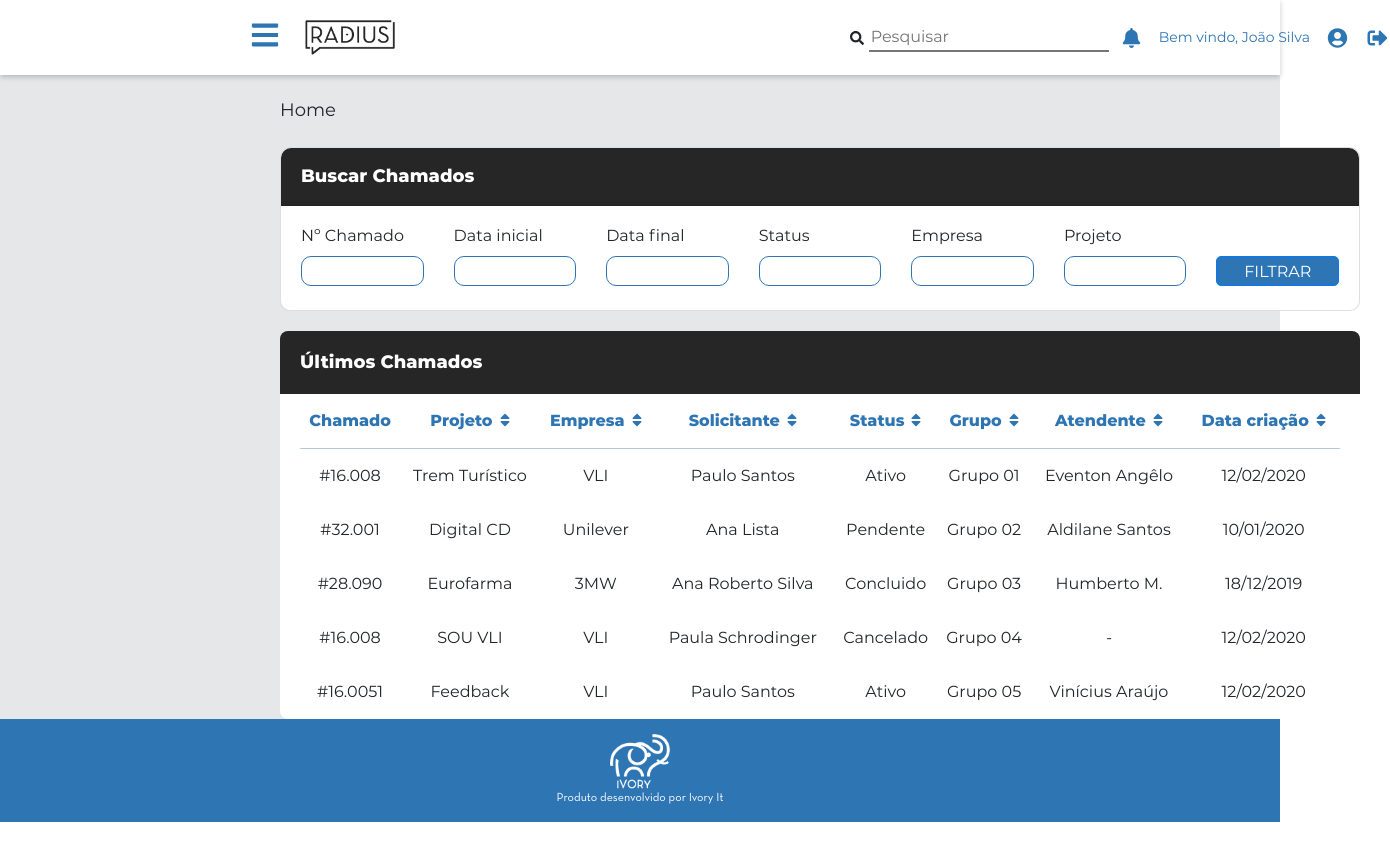
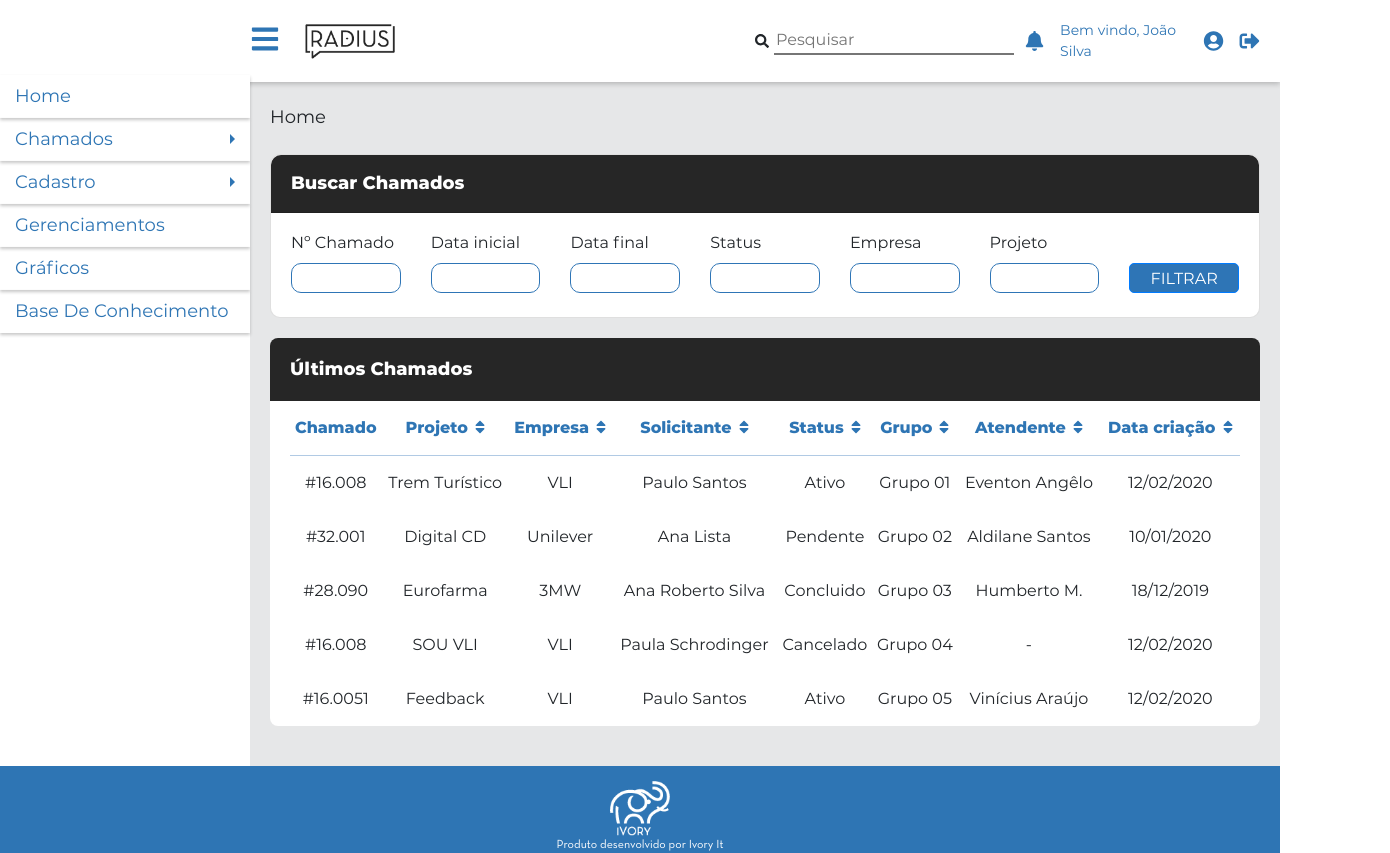
Before and after one commit to jorgelucasdev/Radius-IvoryFrontEnd, a React (Create React App) app in the folder radius/: page / in a window 1280 px wide. Shown: the top 853 px of the page, 1390 px wide, since content can reach past the window. Before the commit the page ends 822 px from the top, so only its background shows below. Built offline with nearby package versions, Linux system fonts and the light colour scheme.

Commit message:
responsividade do layout aprimorado (nao finalizado)

```diff
--- a/radius/src/index.scss
+++ b/radius/src/index.scss
@@ -1,32 +1,45 @@
+th::selection {
+  background: transparent;
+}
 .flex {
   display: flex;
 }
-
-.flex-column {
+.relative{
+  position: relative;
+}
+.sidebar {
   width: 250px;
   background: #ffffff;
-  float: left;
-  clear: both;
+  position: absolute;
+  top: 75px;
+  height: calc(100% - 75px);
   min-height: calc(100vh - 75px - 103px);
   padding: 0px;
-}
+  align-items: flex-start;
 
-.navbar-light .navbar-nav .nav-link {
+  &.navbar-light {
+    .navbar-nav {
+      width: 100%;
+      .nav-link {
         color: #2e75b4;
         font-size: 18px;
         box-shadow: 0 2px 3px 0 rgba(38, 38, 38, 0.25);
         padding: 8px 15px;
-}
 
-.navbar-light .navbar-nav .nav-link:hover {
+        &:hover {
           color: #fff;
           background: #81acd3;
         }
+      }
+    }
+  }
 
-.dropright .dropdown-toggle::after {
+  .dropright {
+    .dropdown-toggle::after {
       top: 16px;
       right: 15px;
       position: absolute;
+    }
   }
 
   .dropdown-menu {
@@ -36,11 +49,11 @@
       padding: 8px 15px;
       font-size: 18px;
       box-shadow: 0 2px 3px 0 rgba(38, 38, 38, 0.25);
-  }
 
-  .dropdown-item:hover {
+      &:hover {
         color: #fff;
         background: #81acd3;
       }
-
     }
+  }
+}
--- a/radius/src/pages/DefaultLayoutPrivate/index.js
+++ b/radius/src/pages/DefaultLayoutPrivate/index.js
@@ -18,17 +18,12 @@
 
   return (
     <div className={styles.layout}>
-      <div>
+      <div className="relative">
       <header className={styles.cabecalho}>
-          <Container className={styles.container}>
-            <Col md={12} className={styles.colPrincipal}>
-              <Row>
+        <Row className={styles.principalCabecalho}>
           <Col className={styles.colEsquerda}>
             <div>
-                    <FontAwesomeIcon
-                      icon={faBars}
-                      className={styles.iconMenu}
-                    />
+              <FontAwesomeIcon icon={faBars} className={styles.iconMenu} />
             </div>
             <div className={styles.imgLogo}>
               <img src={LogoRadius} />
@@ -42,10 +37,7 @@
               />
               <input type="text" placeholder="Pesquisar"></input>
 
-                    <FontAwesomeIcon
-                      icon={faBell}
-                      className={styles.iconSino}
-                    />
+              <FontAwesomeIcon icon={faBell} className={styles.iconSino} />
               <span>Bem vindo, João Silva</span>
               <FontAwesomeIcon
                 icon={faUserCircle}
@@ -58,10 +50,8 @@
             </div>
           </Col>
         </Row>
-            </Col>
-          </Container>
       </header>
-        {/* <Navbar expand="lg" className="flex-column">
+        <Navbar expand="lg" className={["sidebar"]}>
           <Navbar.Collapse id="basic-navbar-nav">
             <Nav defaultActiveKey="/home" className="flex-column">
               <Nav.Link href="#">Home</Nav.Link>
@@ -88,10 +78,8 @@
               <Nav.Link href="#">Base De Conhecimento</Nav.Link>
             </Nav>
           </Navbar.Collapse>
-        </Navbar> */}
+        </Navbar>
         <main className={styles.principal}>
-          <Container className={styles.containerPrincipal}>
-            <Col md={12} className={styles.colCentral}>
           <BrowserRouter>
             <Suspense fallback={<main>Carregando...</main>}>
               <Switch>
@@ -108,8 +96,6 @@
               </Switch>
             </Suspense>
           </BrowserRouter>
-            </Col>
-          </Container>
         </main>
       </div>
       <footer className={styles.rodape}>
--- a/radius/src/pages/DefaultLayoutPrivate/index.module.scss
+++ b/radius/src/pages/DefaultLayoutPrivate/index.module.scss
@@ -8,14 +8,11 @@
   .cabecalho {
     background: #fff;
     padding: 20px 0;
-      box-shadow: 0 2px 5px 0 rgba(38,38,38,0.25);
+    box-shadow: 0 2px 5px 0 rgba(38, 38, 38, 0.25);
 
-      .container {
-        margin: 0px;
-        padding: 0px;
-
-        .colPrincipal {
+    .principalCabecalho {
       margin: 0 0 0 250px;
+      padding: 0 20px 0 0;
 
       .colEsquerda {
         display: flex;
@@ -87,19 +84,10 @@
       }
     }
   }
-    }
 
   .principal {
-      .containerPrincipal {
-        margin: 0px;
-        padding: 0px;
-        .colCentral {
     margin: 0 0 0 250px;
-          min-height: calc(100vh - 75px - 103px);
-          // border: 1px solid red;
-
-        }
-      }
+    padding: 0 20px 40px;
   }
 
   .rodape {
@@ -119,7 +107,7 @@
     }
 
     span {
-        font-family: 'Neutra Text';
+      font-family: "Neutra Text";
       color: #fff;
       font-size: 12px;
       line-height: 18px;
--- a/radius/src/pages/home/UltimosChamados.js
+++ b/radius/src/pages/home/UltimosChamados.js
@@ -2,7 +2,11 @@
 import { useTable, useSortBy } from "react-table";
 import styles from "./UltimosChamados.module.scss";
 import { FontAwesomeIcon } from "@fortawesome/react-fontawesome";
-import { faSort, faCaretUp, faCaretDown } from "@fortawesome/free-solid-svg-icons";
+import {
+  faSort,
+  faCaretUp,
+  faCaretDown
+} from "@fortawesome/free-solid-svg-icons";
 
 export default function UltimosChamados() {
   const data = React.useMemo(() => [
@@ -25,7 +29,8 @@
       grupo: "Grupo 02",
       atendente: "Aldilane Santos",
       datacriacao: "10/01/2020"
-    }, {
+    },
+    {
       chamado: "#28.090",
       projeto: "Eurofarma",
       empresa: "3MW",
@@ -34,7 +39,8 @@
       grupo: "Grupo 03",
       atendente: "Humberto M.",
       datacriacao: "18/12/2019"
-    }, {
+    },
+    {
       chamado: "#16.008",
       projeto: "SOU VLI",
       empresa: "VLI",
@@ -43,7 +49,8 @@
       grupo: "Grupo 04",
       atendente: "-",
       datacriacao: "12/02/2020"
-    }, {
+    },
+    {
       chamado: "#16.0051",
       projeto: "Feedback",
       empresa: "VLI",
@@ -128,26 +135,30 @@
           <tr {...headerGroup.getHeaderGroupProps()}>
             {headerGroup.headers.map(column => {
               console.log(column);
-              return (
+              return !["chamado"].includes(column.id) ? (
                 <th {...column.getHeaderProps(column.getSortByToggleProps())}>
                   {column.render("Header")}
-                  {!["chamado"].includes(column.id) ? (
-                    <span>
-                      {column.isSorted ? (column.isSortedDesc ? ( <FontAwesomeIcon
+
+                  <span>
+                    {column.isSorted ? (
+                      column.isSortedDesc ? (
+                        <FontAwesomeIcon
                           icon={faCaretUp}
                           className={styles.arrow}
-                        />) : (<FontAwesomeIcon
+                        />
+                      ) : (
+                        <FontAwesomeIcon
                           icon={faCaretDown}
                           className={styles.arrow}
-                        />)) : (
-                        <FontAwesomeIcon
-                          icon={faSort}
-                          className={styles.arrow}
                         />
-                      )}
-                    </span>
-                  ) : null}
+                      )
+                    ) : (
+                      <FontAwesomeIcon icon={faSort} className={styles.arrow} />
+                    )}
+                  </span>
                 </th>
+              ) : (
+                <th>{column.render("Header")}</th>
               );
             })}
           </tr>
--- a/radius/src/pages/home/index.js
+++ b/radius/src/pages/home/index.js
@@ -1,21 +1,15 @@
 import React from "react";
 import { Row, Col } from "react-bootstrap";
-import { useTable, useSortBy } from 'react-table';
-import UltimosChamados from './UltimosChamados'
+import { useTable, useSortBy } from "react-table";
+import UltimosChamados from "./UltimosChamados";
 import BuscarChamados from "./BuscarChamados";
-import styles from './index.module.scss';
+import styles from "./index.module.scss";
 const Home = () => {
   return (
     <div>
-
-        <Col>
-          <h1>Home</h1>
-          <BuscarChamados />
-          <UltimosChamados/>
-        </Col>
-
-
-
+      <h1>Home</h1>
+      <BuscarChamados />
+      <UltimosChamados />
     </div>
   );
 };
```
Lines whose indentation alone changed are shown as unchanged.
